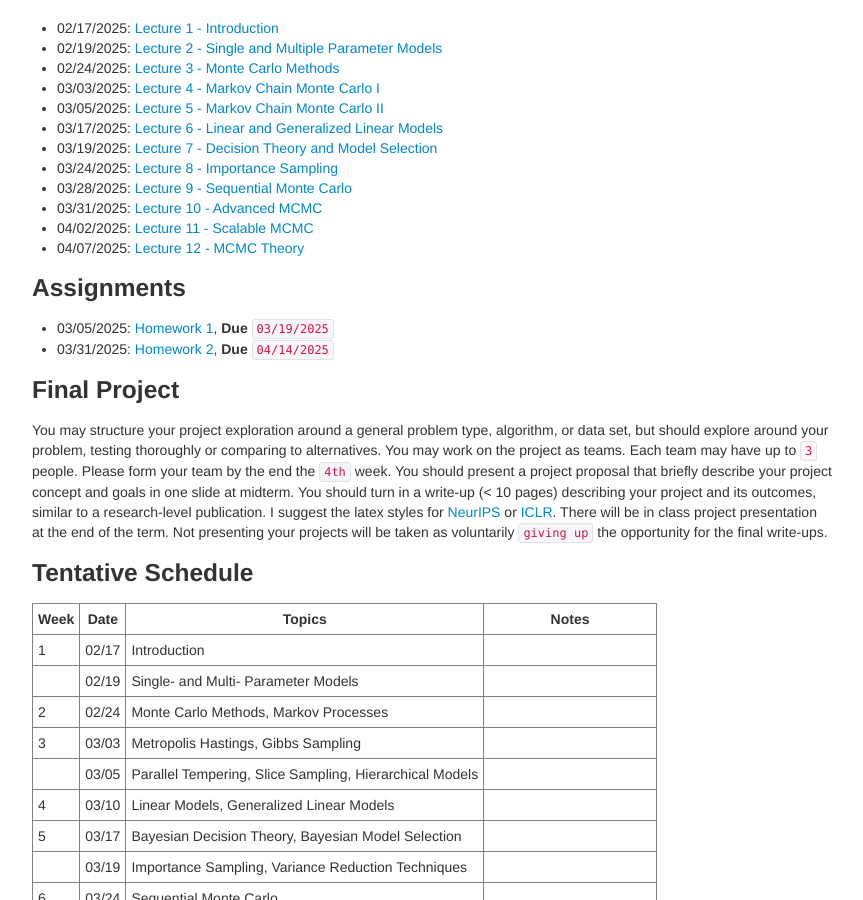
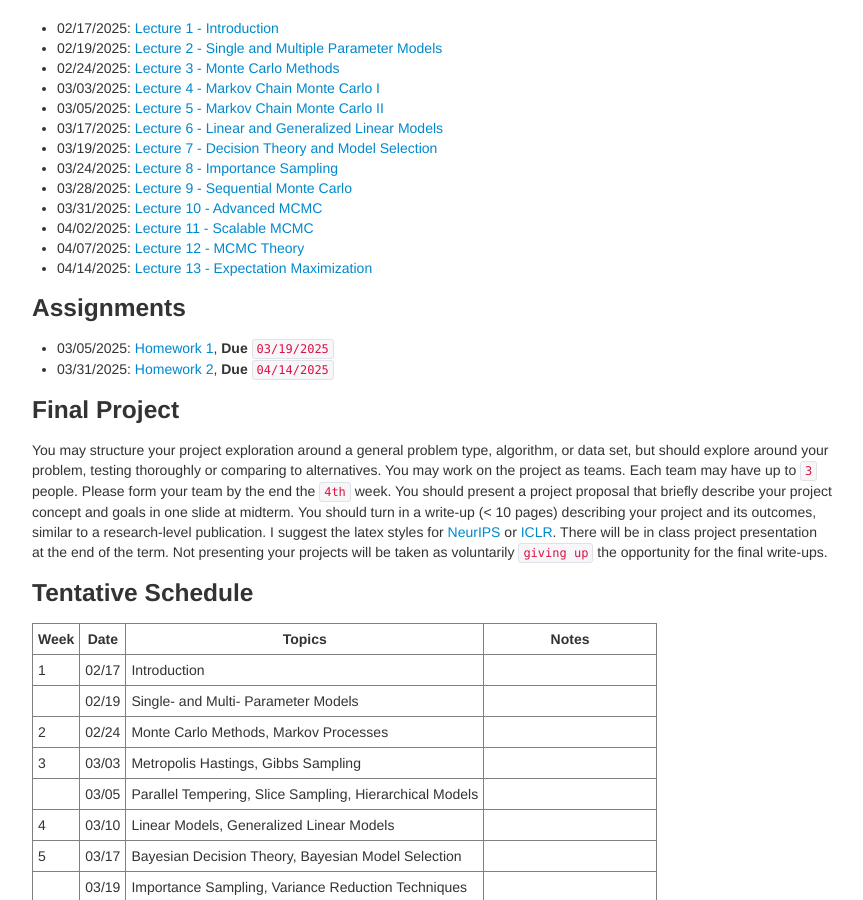
Before and after one commit to zcrabbit/zcrabbit.github.io, a Jekyll site: the page built from courses/btc-s25.md, in a window 1280 px wide and 900 px high, scrolled down 1155 px. Shown: the whole window, without its empty margins (208-1071 px from the left). Built offline with Jekyll 4.4.1, drawn with Linux system fonts in a browser that asks for light colours.

Commit message:
lecture 13 out

```diff
--- a/courses/btc-s25.md
+++ b/courses/btc-s25.md
@@ -52,6 +52,7 @@ We will use python during the course. A good Python tutorial is available at <ht
 - 03/31/2025: [Lecture 10 - Advanced MCMC]({{sites.baseurl}}/static/slides/btc_spring25/lec10.pdf)
 - 04/02/2025: [Lecture 11 - Scalable MCMC]({{sites.baseurl}}/static/slides/btc_spring25/lec11.pdf)
 - 04/07/2025: [Lecture 12 - MCMC Theory]({{sites.baseurl}}/static/slides/btc_spring25/lec12.pdf)
+- 04/14/2025: [Lecture 13 - Expectation Maximization]({{sites.baseurl}}/static/slides/btc_spring25/lec13.pdf)
 
 
 
```
Also changed, not shown: 3 other files.
